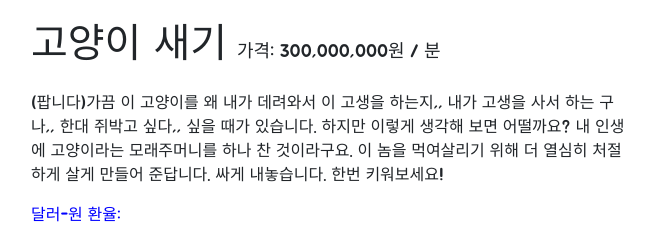
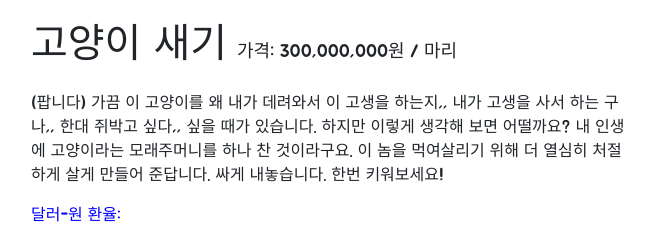
Before and after one commit to piggggggggy/flask, a Flask app: page / in a window 1280 px wide. Shown: the part 450-682 px from the top of the page, without its empty margins (309-963 px from the left). Run offline with Flask 2, Linux system fonts and the light colour scheme; data that the repository does not hold is empty; some libraries are stand-ins or nearby versions.

Commit message:
flaskcat5

```diff
--- a/templates/index.html
+++ b/templates/index.html
@@ -129,8 +129,8 @@
 <body>
 <div class="cat">
     <img class="imm" src="https://flexible.img.hani.co.kr/flexible/normal/970/604/imgdb/original/2020/1109/20201109501765.jpg" width="100%">
-    <p><span class="hh">고양이 새기</span><span class="prc">가격: 300,000,000원 / 분</span></p>
-    <p>(팝니다)가끔 이 고양이를 왜 내가 데려와서 이 고생을 하는지,, 내가 고생을 사서 하는 구나,, 한대 쥐박고 싶다,, 싶을 때가 있습니다. 하지만 이렇게 생각해 보면 어떨까요? 내 인생에 고양이라는 모래주머니를 하나 찬 것이라구요. 이 놈을 먹여살리기 위해 더 열심히 처절하게 살게 만들어 준답니다. 싸게 내놓습니다. 한번 키워보세요!</p>
+    <p><span class="hh">고양이 새기</span><span class="prc">가격: 300,000,000원 / 마리</span></p>
+    <p>(팝니다) 가끔 이 고양이를 왜 내가 데려와서 이 고생을 하는지,, 내가 고생을 사서 하는 구나,, 한대 쥐박고 싶다,, 싶을 때가 있습니다. 하지만 이렇게 생각해 보면 어떨까요? 내 인생에 고양이라는 모래주머니를 하나 찬 것이라구요. 이 놈을 먹여살리기 위해 더 열심히 처절하게 살게 만들어 준답니다. 싸게 내놓습니다. 한번 키워보세요!</p>
 
 <!--    <p id="dal-w">-->
 <!--        달러-원 환율:-->
```
